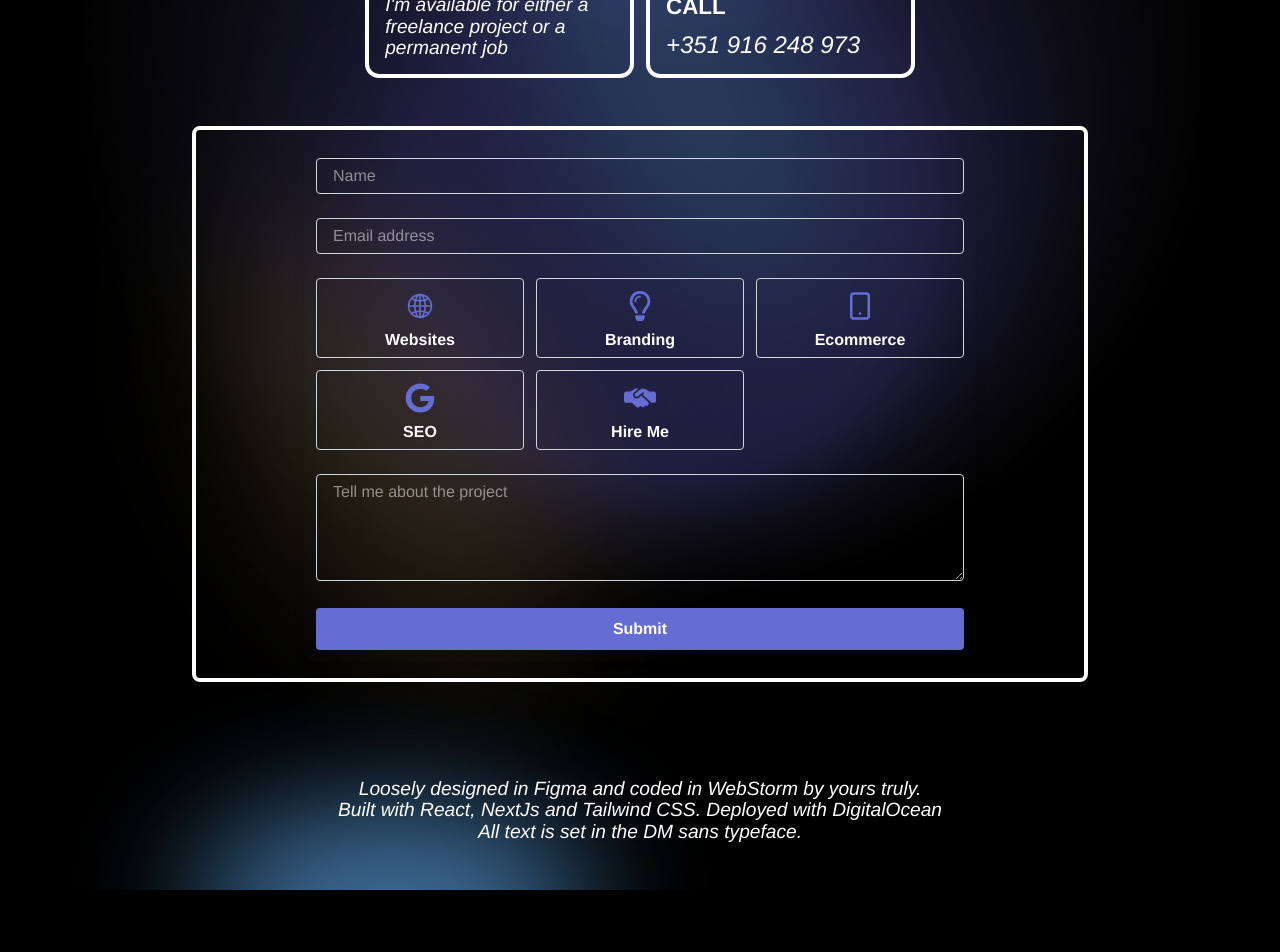
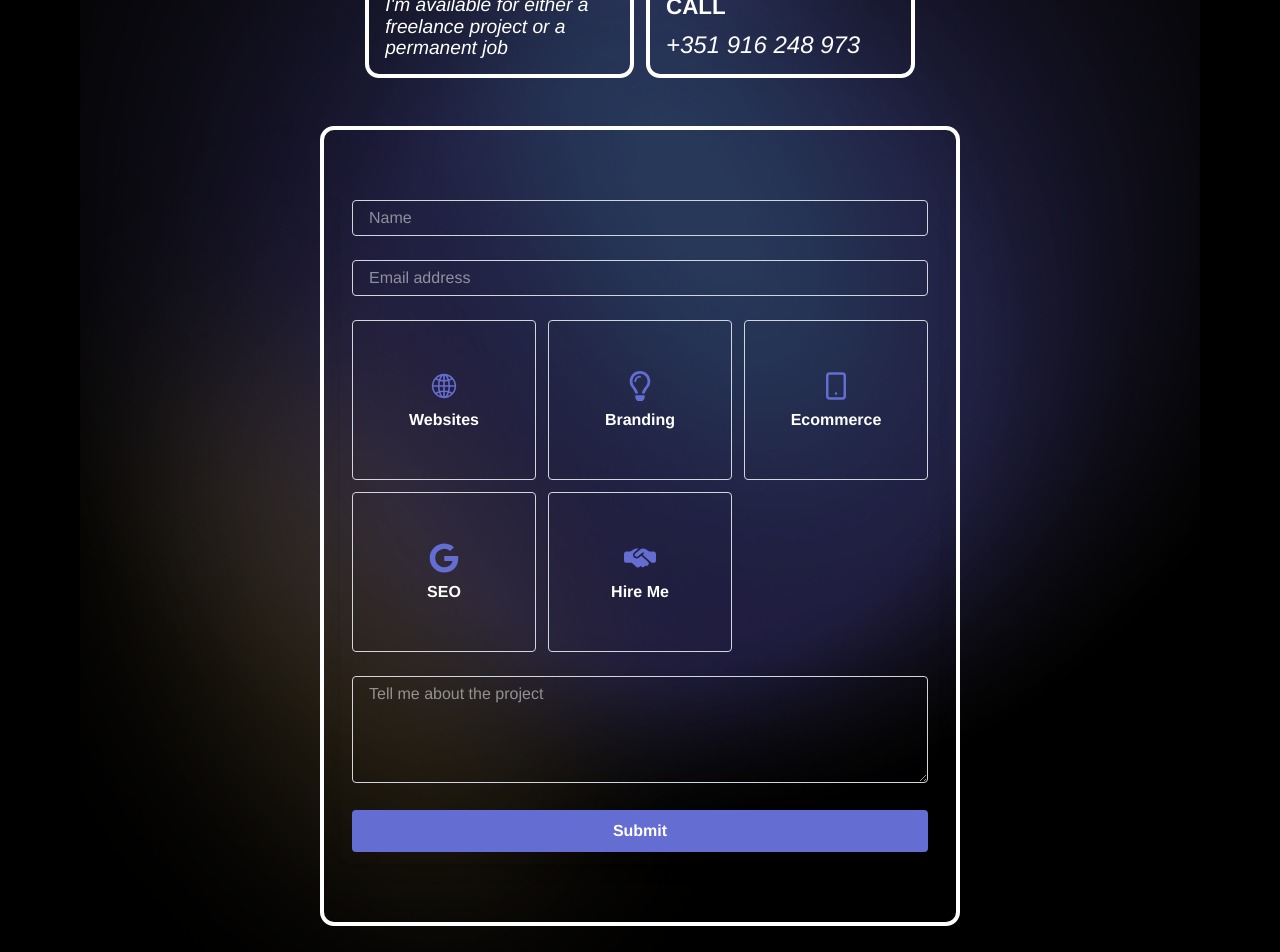
Before and after one commit to oCaio-re/my_next_portfolio, a Next.js app: page / in a window 1280 px wide. Shown: the part 6060-7012 px from the top of the page. Before the commit the page ends 6950 px from the top, so only its background shows below. Built offline with nearby package versions, Linux system fonts and the light colour scheme.

Commit message:
cointact all form full responsive also footer

```diff
--- a/app/components/ContactForm.tsx
+++ b/app/components/ContactForm.tsx
@@ -19,7 +19,8 @@ export default function ContactForm() {
     };
 
     return (
-        <div className="relative flex justify-center items-center border-4 border-white p-4 text-[1rem] rounded-md z-50">
+        <div className="relative flex justify-center items-center border-4 border-white p-4 text-[1rem] rounded-md z-50
+        md:w-[50vw] md:m-auto md:h-[50rem] md:rounded-xl">
             <form className="p-3 rounded-lg shadow-lg w-full max-w-2xl" action="https://formsubmit.co/xcaio2@gmail.com" method="POST">
 
                 <div className="mb-6 text-white">
@@ -56,7 +57,8 @@ export default function ContactForm() {
                                 key={item.name}
                                 type="button"
                                 onClick={() => handleServiceChange(item.name)}
-                                className={`px-4 py-3 h-20 rounded border transition font-bold ${
+                                className={`px-4 py-3 h-20 rounded border transition font-bold md:h-[10rem]
+                                 ${
                                     services.includes(item.name)
                                         ? 'text-black bg-white font-bold'
                                         : 'bg-transparent f text-white border-gray-300 hover:bg-gray-400 hover:text-white font-bold'
--- a/app/components/Footer.tsx
+++ b/app/components/Footer.tsx
@@ -2,7 +2,8 @@ import React from 'react';
 
 function Footer() {
     return (
-        <section id="footer" className="relative text-white w-[80vw] text-[1.2rem] italic m-auto mt-[6rem] mb-[3rem]">
+        <section id="footer" className="relative text-white w-[80vw] text-[1.2rem] italic m-auto mt-[6rem] mb-[3rem]
+         md:mt-[20rem] md:text-[1.5rem]">
             <img alt="bg-img-1" src="../../images/background/blue_s.png"
                  className="absolute -z-5 -mt-[4rem] scale-130 opacity-90"
             />
@@ -14,13 +15,13 @@ function Footer() {
             </p>
             <p>
                 Built with
-                <a href="" target="_blank" className="hover:text-blue-500"> React</a>,
-                <a href="" target="_blank" className="hover:text-gray-600"> NextJs</a> and
-                <a href="" target="_blank" className="hover:text-sky-300"> Tailwind CSS</a>.
+                <a href="https://react.dev/" target="_blank" className="hover:text-blue-500"> React</a>,
+                <a href="https://nextjs.org/" target="_blank" className="hover:text-gray-600"> NextJs</a> and
+                <a href="https://tailwindcss.com/" target="_blank" className="hover:text-sky-300"> Tailwind CSS</a>.
                 Deployed with DigitalOcean
             </p>
             <p>
-                All text is set in the DM sans typeface.
+                All text is set in the DM Sans typeface.
             </p>
         </section>
     );
```
